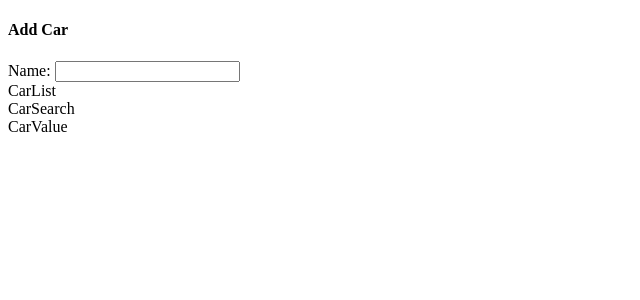
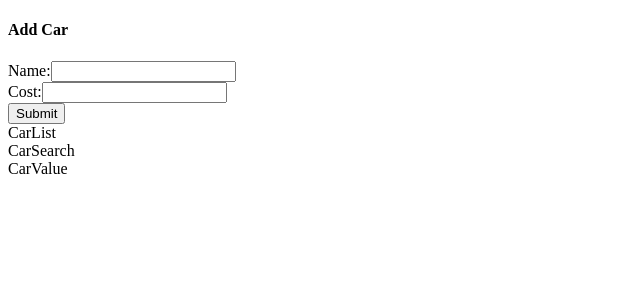
Before and after one commit to mother426/cars-cms, a React (Create React App) app: page / in a window 1280 px wide. Shown: the top 300 px of the page, without its empty margins (0-640 px from the left). Built offline with nearby package versions, Linux system fonts and the light colour scheme.

Commit message:
working on list start

```diff
--- a/src/components/CarForm.js
+++ b/src/components/CarForm.js
@@ -1,28 +1,61 @@
 import { useDispatch, useSelector } from "react-redux";
-import { changeName } from "../store";
+import { changeName, changeCost, addCar } from "../store";
 
 function CarForm() {
   const dispatch = useDispatch();
-  const name = useSelector((state) => {
-    return state.form.name;
+
+  const { name, cost } = useSelector((state) => {
+    return {
+      name: state.form.name,
+      cost: state.form.cost,
+    };
   });
 
   const handleNameChange = (event) => {
     event.preventDefault();
-    dispatch(changeName(event.target.value))
+    dispatch(changeName(event.target.value));
+  };
+
+  const handleCostChange = (event) => {
+    event.preventDefault();
+    dispatch(changeCost(event.target.value));
+  };
+
+  const handleSubmit = (event) => {
+    event.preventDefault();
+    dispatch(
+      addCar({
+        name,
+        cost,
+      })
+    );
   };
 
   return (
     <div className="car-form panel">
       <h4 className="subtitle is-3">Add Car</h4>
-      <form>
+      <form onSubmit={handleSubmit}>
         <div className="field-group">
           <div className="field">
-            <label className="label">Name: </label>
-            <input className="input is-expanded"
-            value={name}
-            onChange={handleNameChange}></input>
+            <label className="label">Name:</label>
+            <input
+              className="input is-expanded"
+              value={name}
+              onChange={handleNameChange}
+            ></input>
           </div>
+          <div className="field">
+            <label className="label">Cost:</label>
+            <input
+              className="input is-expanded"
+              value={cost || ""}
+              onChange={handleCostChange}
+              type="number"
+            ></input>
+          </div>
+        </div>
+        <div className="field">
+          <button className="button is-link">Submit</button>
         </div>
       </form>
     </div>
--- a/src/components/CarList.js
+++ b/src/components/CarList.js
@@ -1,4 +1,10 @@
+import { useSelector } from "react-redux";
+
 function CarList() {
+  const cars = useSelector((state) => {
+    return state.cars.collection;
+  });
+
   return <div>CarList</div>;
 }
 
--- a/src/store/slices/carsSlice.js
+++ b/src/store/slices/carsSlice.js
@@ -4,24 +4,24 @@
     name: 'cars',
     initialState: {
         searchTerm: '',
-        cars: []
+        collection: []
     },
     reducers: {
         changeSearchTerm(state, action){
             state.searchTerm = action.payload;
         },
         addCar(state, action){
-            state.cars.push({
+            state.collection.push({
                 name: action.payload.name,
                 cost: action.payload.cost,
                 id: nanoid()
             })
         },
         removeCar(state, action){
-            const matchedData = state.cars.filter((car) => {
+            const matchedData = state.collection.filter((car) => {
                 return car.id !== action.payload
             });
-            state.cars = matchedData;
+            state.collection = matchedData;
         }
     }
 });
```
